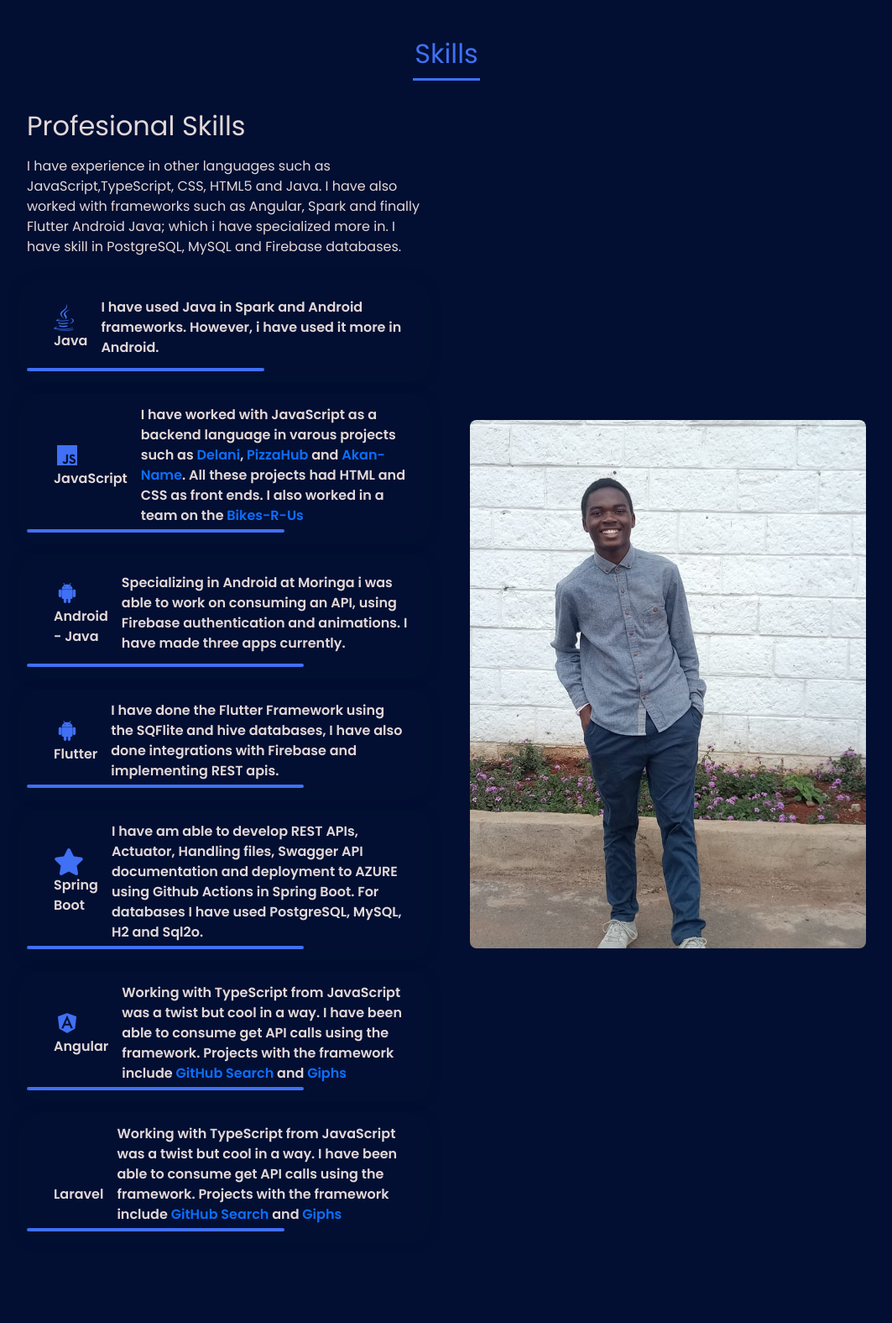
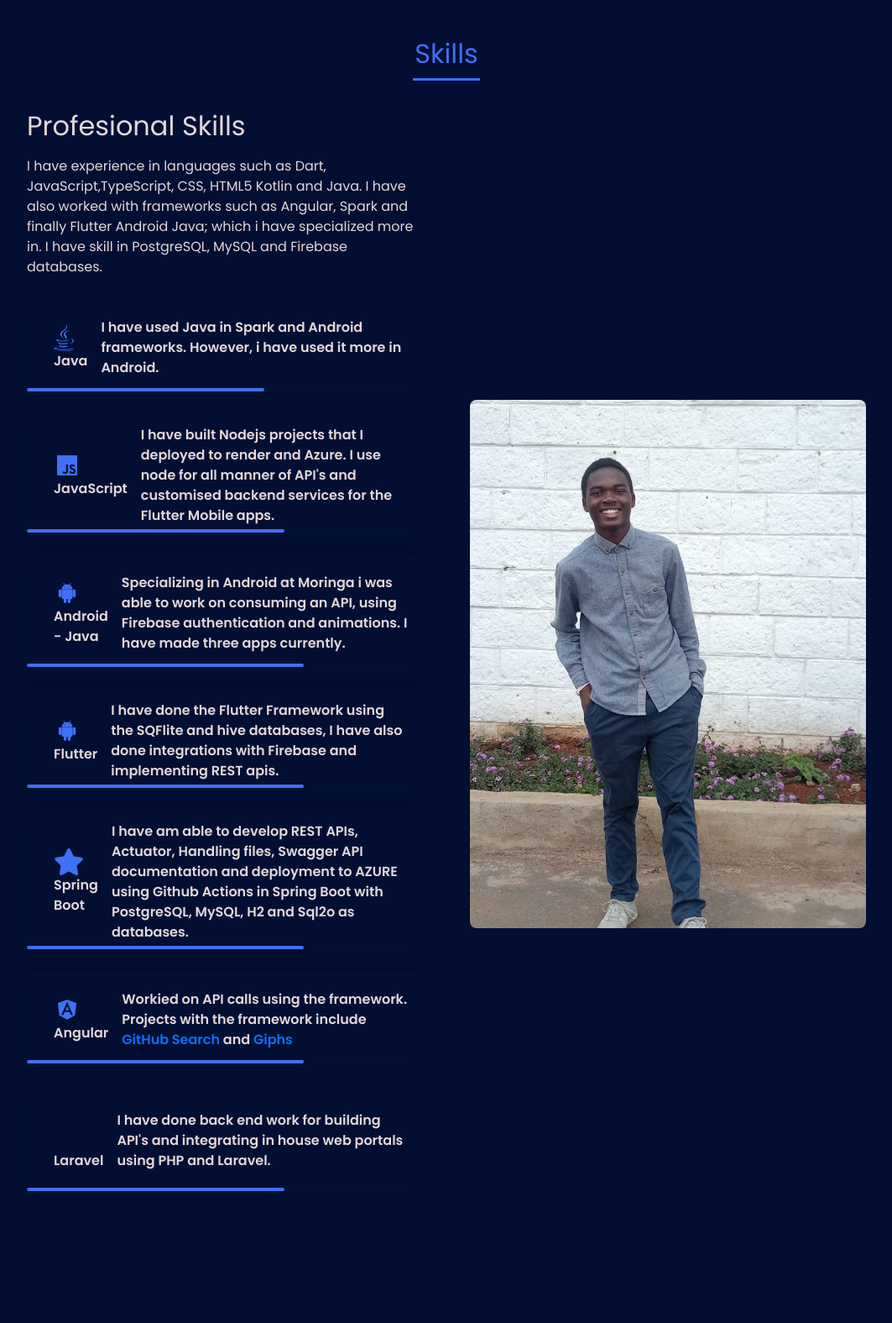
Before and after one commit to Ashisoma/MyPortifolio, a plain HTML site: page index.html in a window 1280 px wide. Shown: the part 1200-2775 px from the top of the page at 84% size, without its empty margins (108-1171 px from the left). Drawn offline with nearby package versions, Linux system fonts and the light colour scheme.

Commit message:
ui updates

```diff
--- a/index.html
+++ b/index.html
@@ -1,5 +1,6 @@
 <!DOCTYPE html>
 <html lang="en">
+
 <head>
     <meta charset="UTF-8">
     <meta name="viewport" content="width=device-width, initial-scale=1.0">
@@ -20,6 +21,7 @@
 
     <title>Onesmus Okali</title>
 </head>
+
 <body style="background-color: #020f32;">
     <!--===== HEADER =====-->
     <header class="l-header">
@@ -48,15 +50,19 @@
         <!--===== HOME =====-->
         <section class="home bd-grid" id="home">
             <div class="home__data">
-                    <h1 class="home__title">Hi,<br>I'm <span class="home__title-color">Onesmus</span><br>Software Developer</h1>
+                <h1 class="home__title">Hi,<br>I'm <span class="home__title-color">Onesmus</span><br>Software Developer
+                </h1>
 
-                    <a href="#contact" class="button">Contact</a>
+                <!-- <a href="#contact" class="button"> -->
+                    <a href="/assets/Onesmus Okali Resume.pdf" class="button" download>Download CV</a>
+
             </div>
 
             <div class="home__social">
-                    <a href="https://www.linkedin.com/in/onesmus-okali-a77799202/" class="footer__icon"><i class='bx bxl-linkedin'></i></a>
-                    <a href=" https://wa.me/message/OAS4DG7NDO7CK1" class="footer__icon"><i class='bx bxl-whatsapp'></i>
-                    <a href="https://github.com/Ashisoma" class="footer__icon"><i class='bx bxl-github' ></i></a>
+                <a href="https://www.linkedin.com/in/onesmus-okali-a77799202/" class="footer__icon"><i
+                        class='bx bxl-linkedin'></i></a>
+                <a href="https://wa.me/+254769007416" target="_blank" class="footer__icon"><i class='bx bxl-whatsapp'></i>
+                    <a href="https://github.com/Ashisoma" class="footer__icon"><i class='bx bxl-github'></i></a>
             </div>
 
             <div class="home__img">
@@ -91,8 +97,8 @@
             <div class="skills__container bd-grid row">
                 <div class="col">
                     <h2 class="skills__subtitle">Profesional Skills</h2>
-                        <p class="skills__text">I have experience in other languages such as JavaScript,TypeScript,
-                            CSS, HTML5 and Java. I have also worked with frameworks such as Angular,
+                    <p class="skills__text">I have experience in languages such as Dart, JavaScript,TypeScript,
+                        CSS, HTML5 Kotlin and Java. I have also worked with frameworks such as Angular,
                         Spark and finally Flutter Android Java;
                         which i have specialized more in. I have skill in PostgreSQL, MySQL and Firebase databases.</p>
                     <div class="skills__data">
@@ -106,11 +112,12 @@
                         <div>
                             <!-- <span class="skills__percentage">60%</span> -->
                         </div>
-                            <p>I have used Java in Spark and Android frameworks. However, i have used it more in Android.</p>
+                        <p>I have used Java in Spark and Android frameworks. However, i have used it more in Android.
+                        </p>
                     </div>
                     <div class="skills__data ">
                         <div class="skills__names row p-3">
-                                <i class='bx bxl-javascript skills__icon col' ></i>
+                            <i class='bx bxl-javascript skills__icon col'></i>
                             <p class="col">JavaScript</p>
                         </div>
                         <div class="skills__bar skills__js">
@@ -119,12 +126,16 @@
                         <div>
                             <!-- <span class="skills__percentage">65%</span> -->
                         </div>
-                            <p>I have worked with JavaScript as a backend language in varous  projects such as <a href="https://ashisoma.github.io/Dilani-Studio/" target="_blank" rel="noopener noreferrer"> Delani</a>,
-                                 <a href="https://ashisoma.github.io/Pizza-Hub/" target="_blank" rel="noopener noreferrer">PizzaHub</a> and <a href="https://ashisoma.github.io/Akan/" target="_blank" rel="noopener noreferrer">Akan-Name</a>. All these projects had HTML and CSS as front ends. I also worked in a team on the <a href="https://hamsoace.github.io/Bikes-R-Us/" target="_blank" rel="noopener noreferrer">Bikes-R-Us</a></p>
+
+                        <p>
+                            I have built Nodejs projects that I deployed to render and Azure. I use node for all manner
+                            of API's and
+                            customised backend services for the Flutter Mobile apps.
+                        </p>
                     </div>
                     <div class="skills__data">
                         <div class="skills__names row p-3">
-                                <i class='bx bxl-android skills__icon col' ></i>
+                            <i class='bx bxl-android skills__icon col'></i>
                             <p class="col pr-3">Android - Java</p>
                             <!-- <span class="skills__name">Android</span> -->
                         </div>
@@ -134,13 +145,14 @@
                         <div>
                             <!-- <span class="skills__percentage">75%</span> -->
                         </div>
-                            <p>Specializing in Android at Moringa i was able to work on consuming an API, using Firebase authentication and animations. I have made three apps currently.</p>
+                        <p>Specializing in Android at Moringa i was able to work on consuming an API, using Firebase
+                            authentication and animations. I have made three apps currently.</p>
 
                     </div>
 
                     <div class="skills__data">
                         <div class="skills__names row p-3">
-                                <i class='bx bxl-android skills__icon col' ></i>
+                            <i class='bx bxl-android skills__icon col'></i>
                             <p class="col pr-3">Flutter</p>
                             <!-- <span class="skills__name">Android</span> -->
                         </div>
@@ -150,7 +162,8 @@
                         <div>
                             <!-- <span class="skills__percentage">75%</span> -->
                         </div>
-                            <p>I have done the Flutter Framework using the SQFlite and hive databases, I have also done integrations with Firebase and implementing REST apis. </p>
+                        <p>I have done the Flutter Framework using the SQFlite and hive databases, I have also done
+                            integrations with Firebase and implementing REST apis. </p>
 
                     </div>
 
@@ -166,8 +179,9 @@
                         <div>
                             <!-- <span class="skills__percentage">75%</span> -->
                         </div>
-                            <p>I have am able to develop REST APIs, Actuator, Handling files, Swagger API documentation and deployment to AZURE using Github Actions in Spring Boot.
-                            For databases I have used PostgreSQL, MySQL, H2 and Sql2o. </p>
+                        <p>I have am able to develop REST APIs, Actuator, Handling files, Swagger API documentation and
+                            deployment to AZURE using Github Actions in Spring Boot with PostgreSQL, MySQL, H2 and Sql2o
+                            as databases. </p>
                     </div>
                     <div class="skills__data">
                         <div class="skills__names row p-3">
@@ -181,7 +195,11 @@
                         <div>
                             <!-- <span class="skills__percentage">70%</span> -->
                         </div>
-                            <p>Working with TypeScript from JavaScript was a twist but cool in a way. I have been able to consume get API calls using the framework. Projects with the framework include <a href="https://ashisoma.github.io/Git-Seach/" target="_blank" rel="noopener noreferrer">GitHub Search</a> and <a href="https://ashisoma.github.io/MyGiphs/" target="_blank" rel="noopener noreferrer">Giphs</a></p>
+                        <p>Workied on API calls using the framework. Projects with the framework include <a
+                                href="https://ashisoma.github.io/Git-Seach/" target="_blank"
+                                rel="noopener noreferrer">GitHub Search</a> and <a
+                                href="https://ashisoma.github.io/MyGiphs/" target="_blank"
+                                rel="noopener noreferrer">Giphs</a></p>
                     </div>
                     <div class="skills__data">
                         <div class="skills__names row p-3">
@@ -195,7 +213,8 @@
                         <div>
                             <!-- <span class="skills__percentage">70%</span> -->
                         </div>
-                            <p>Working with TypeScript from JavaScript was a twist but cool in a way. I have been able to consume get API calls using the framework. Projects with the framework include <a href="https://ashisoma.github.io/Git-Seach/" target="_blank" rel="noopener noreferrer">GitHub Search</a> and <a href="https://ashisoma.github.io/MyGiphs/" target="_blank" rel="noopener noreferrer">Giphs</a></p>
+                        <p>I have done back end work for building API's and integrating in house web portals using PHP
+                            and Laravel.
                     </div>
 
                 </div>
@@ -246,11 +265,10 @@
             <h2 class="section-title">Contact</h2>
 
             <div class="contact__container bd-grid">
-                    <form class="contact__form"   action="https://formspree.io/f/xrgoodrj"
-                    method="POST">
+                <form class="contact__form" action="https://formspree.io/f/xrgoodrj" method="POST">
                     <input type="text" placeholder="Name" name="name" class="contact__input">
                     <input type="mail" placeholder="Email" class="contact__input" name="_replyto">
-                        <textarea name="message" id="" cols="0" rows="10" class="contact__input" ></textarea>
+                    <textarea name="message" id="" cols="0" rows="10" class="contact__input"></textarea>
                     <button type="submit" value="Enviar" class="contact__button button">Submit</button>
                 </form>
             </div>
@@ -261,9 +279,11 @@
     <footer class="footer">
         <p class="footer__title">Onesmus</p>
         <div class="footer__social">
-                <a href="https://www.linkedin.com/in/onesmus-okali-a77799202/" class="footer__icon"><i class='bx bxl-linkedin'></i></a>
-                <a href="https://web.facebook.com/ashisoma.okal/" class="footer__icon"><i class='bx bxl-facebook-circle'></i></a>
-                <a href="https://github.com/Ashisoma" class="footer__icon"><i class='bx bxl-github' ></i></a>
+            <a href="https://www.linkedin.com/in/onesmus-okali-a77799202/" class="footer__icon"><i
+                    class='bx bxl-linkedin'></i></a>
+            <a href="https://web.facebook.com/ashisoma.okal/" class="footer__icon"><i
+                    class='bx bxl-facebook-circle'></i></a>
+            <a href="https://github.com/Ashisoma" class="footer__icon"><i class='bx bxl-github'></i></a>
         </div>
         <p>&#169; 2023 copyright all right reserved</p>
     </footer>
@@ -275,4 +295,5 @@
     <!--===== MAIN JS =====-->
     <script src="assets/scrpit.js"></script>
 </body>
+
 </html>
```
Also changed, not shown: 1 other file. Lines whose indentation alone changed are shown as unchanged.
